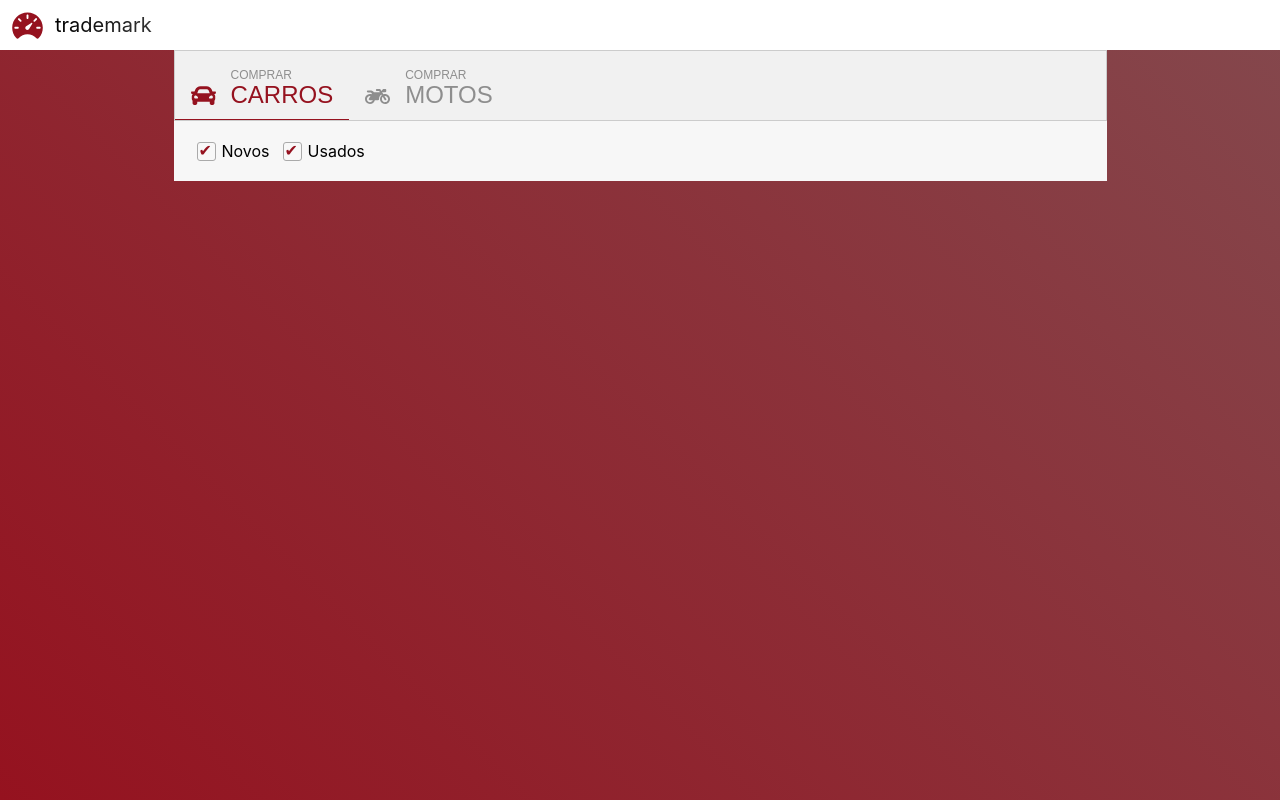
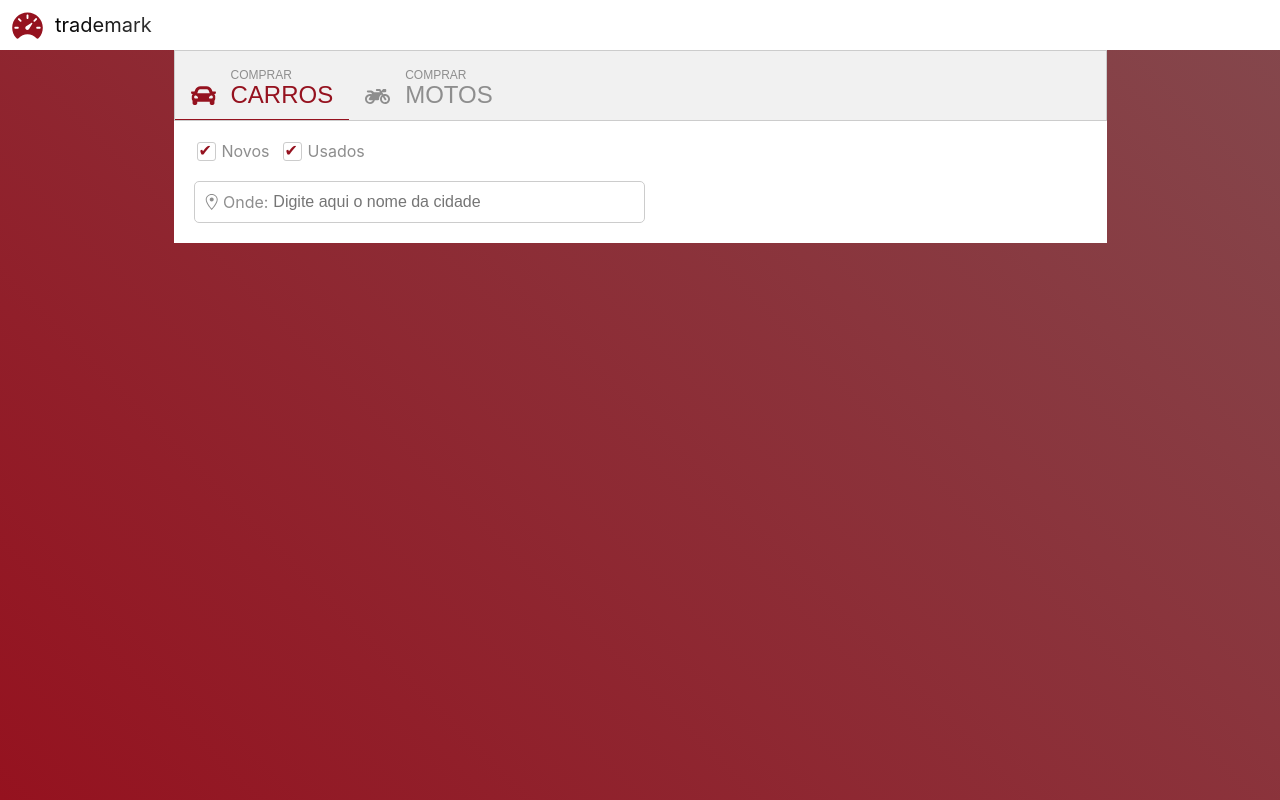
Before and after one commit to raphael-ferreira/responsive-form, a React (Vite) app: page /shop in a window 1280 px wide. Built offline with nearby package versions, Linux system fonts and the light colour scheme.

Commit message:
feat: added textfield component

```diff
--- a/src/components/Checkbox/styles.ts
+++ b/src/components/Checkbox/styles.ts
@@ -2,6 +2,7 @@ import styled from 'styled-components'
 
 export const Container = styled.div`
 	display: inline-block;
+	color: var(--gray-color);
 
 	> input {
 		opacity: 0;
@@ -19,8 +20,7 @@ export const Container = styled.div`
 			top: 1px;
 			width: 17px;
 			height: 17px;
-			border: 1px solid #aaa;
-			background: #f8f8f8;
+			border: 1px solid var(--border-color);
 			border-radius: 3px;
 		}
 		&:after {
@@ -40,36 +40,4 @@ export const Container = styled.div`
 			transform: scale(0);
 		}
 	}
-
-	> input:disabled:not(:checked) + label {
-		&:before {
-			box-shadow: none;
-			border-color: #bbb;
-			background-color: #ddd;
-		}
-	}
-
-	> input:checked + label {
-		&:after {
-			opacity: 1;
-			transform: scale(1);
-		}
-	}
-
-	> input:disabled:checked + label {
-		&:after {
-			color: #999;
-		}
-	}
-
-	> input:disabled + label {
-		color: #aaa;
-	}
-
-	> input:checked:focus + label,
-	input:not(:checked):focus + label {
-		&:before {
-			border: 1px dotted blue;
-		}
-	}
 `
--- a/src/components/Tabs/styles.ts
+++ b/src/components/Tabs/styles.ts
@@ -22,10 +22,10 @@ export const TabContainer = styled.button<ButtonProps>`
 	display: flex;
 	align-items: flex-end;
 
-	color: #8e8e8e;
+	color: var(--gray-color);
 
 	:hover {
-		background-color: #ddd;
+		background-color: var(--gray-hover-color);
 	}
 
 	${({ active }) => {
@@ -52,7 +52,7 @@ export const TabContainer = styled.button<ButtonProps>`
 			line-height: 20px;
 
 			:nth-child(1) {
-				color: #8e8e8e;
+				color: var(--gray-color);
 			}
 
 			:nth-child(2) {
--- /dev/null
+++ b/src/components/TextField/index.tsx
@@ -0,0 +1,20 @@
+import React, { ReactElement } from 'react'
+
+import { Container } from './styles'
+
+interface TextFieldProps extends React.ButtonHTMLAttributes<HTMLInputElement> {
+	icon?: ReactElement
+	prefix?: string
+}
+
+export const TextField: React.FC<TextFieldProps> = (props) => {
+	const { icon, prefix } = props
+
+	return (
+		<Container>
+			{icon}
+			{prefix && <span>{prefix}</span>}
+			<input type="text" {...props} />
+		</Container>
+	)
+}
--- /dev/null
+++ b/src/components/TextField/styles.ts
@@ -0,0 +1,37 @@
+import styled from 'styled-components'
+
+export const Container = styled.div`
+	width: 100%;
+
+	border: 1px solid var(--border-color);
+	color: var(--gray-color);
+
+	margin-left: 10px;
+	padding: 10px;
+
+	border-radius: 5px;
+
+	display: flex;
+	align-items: center;
+
+	> span {
+		margin-left: 5px;
+	}
+
+	> input {
+		width: 100%;
+
+		color: var(--gray-color);
+
+		font-size: 16px;
+
+		border: 0;
+
+		margin-left: 5px;
+
+		:focus {
+			outline: none;
+			outline-width: 0;
+		}
+	}
+`
--- a/src/components/index.tsx
+++ b/src/components/index.tsx
@@ -1,3 +1,4 @@
 export * from './Header'
 export * from './Tabs'
 export * from './Checkbox'
+export * from './TextField'
--- a/src/config/styles/global.css
+++ b/src/config/styles/global.css
@@ -35,4 +35,9 @@ code {
 	--red-color: rgb(149, 18, 31);
 	--red-hover-color: rgb(132, 72, 77);
 	--white-color: rgb(255, 255, 255);
+
+	--gray-color: #8e8e8e;
+	--gray-hover-color: #ddd;
+
+	--border-color: #ccc;
 }
--- a/src/pages/Shop/index.tsx
+++ b/src/pages/Shop/index.tsx
@@ -1,12 +1,17 @@
 import React, { useState } from 'react'
-import { Checkbox, Tab, Tabs } from '../../components'
+import { Checkbox, Tab, Tabs, TextField } from '../../components'
 
-import { Container, CarIcon, MotorcycleIcon, Row } from './styles'
+import { Container, CarIcon, MotorcycleIcon, LocationIcon, Row } from './styles'
 
 export const Shop: React.FC = () => {
 	const [active, setActive] = useState<string>('tabCars')
 	const [isNew, setNew] = useState<boolean>(true)
 	const [isUsed, setUsed] = useState<boolean>(true)
+	const [place, setPlace] = useState<string>('')
+
+	const handlePlaceChange = (e: React.ChangeEvent<HTMLInputElement>) => {
+		setPlace(e.target.value)
+	}
 
 	return (
 		<Container>
@@ -29,6 +34,7 @@ export const Shop: React.FC = () => {
 
 			<form>
 				<Row>
+					<div>
 						<Checkbox
 							label="Novos"
 							checked={isNew}
@@ -39,6 +45,19 @@ export const Shop: React.FC = () => {
 							checked={isUsed}
 							onChange={() => setUsed((e) => !e)}
 						/>
+					</div>
+				</Row>
+
+				<Row>
+					<div style={{ width: '50%' }}>
+						<TextField
+							icon={<LocationIcon />}
+							prefix="Onde: "
+							value={place}
+							onChange={handlePlaceChange}
+							placeholder="Digite aqui o nome da cidade"
+						/>
+					</div>
 				</Row>
 			</form>
 		</Container>
--- a/src/pages/Shop/styles.ts
+++ b/src/pages/Shop/styles.ts
@@ -1,11 +1,12 @@
 import styled from 'styled-components'
 
 import { FaCar, FaMotorcycle } from 'react-icons/fa'
+import { GoLocation } from 'react-icons/go'
 
 export const Container = styled.div`
 	width: 933px;
 
-	background: #f7f7f7;
+	background: var(--white-color);
 `
 
 export const CarIcon = styled(FaCar)`
@@ -22,6 +23,21 @@ export const MotorcycleIcon = styled(FaMotorcycle)`
 	margin-bottom: -4px;
 `
 
+export const LocationIcon = styled(GoLocation)`
+	color: var(--gray-color);
+`
+
 export const Row = styled.div`
-	padding: 20px 10px;
+	padding: 20px 20px 20px 10px;
+
+	:first-child {
+		padding-bottom: 0px;
+	}
+
+	display: flex;
+	justify-content: space-between;
+
+	.column {
+		display: flex;
+	}
 `
```
Lines whose indentation alone changed are shown as unchanged.
